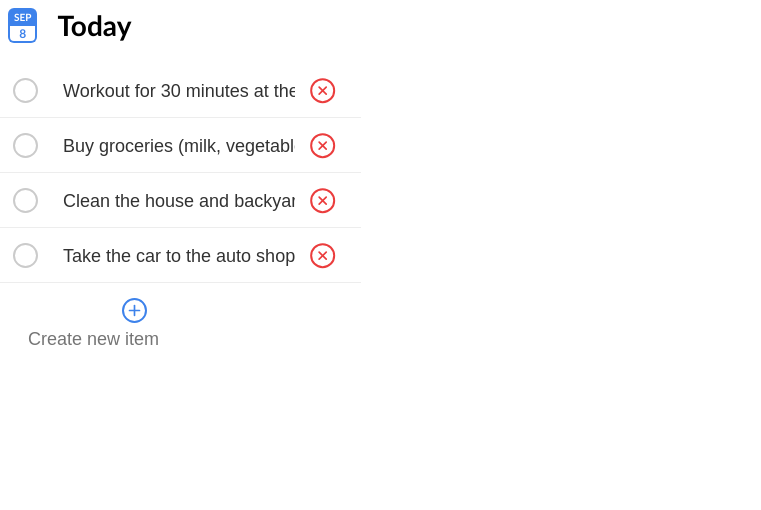
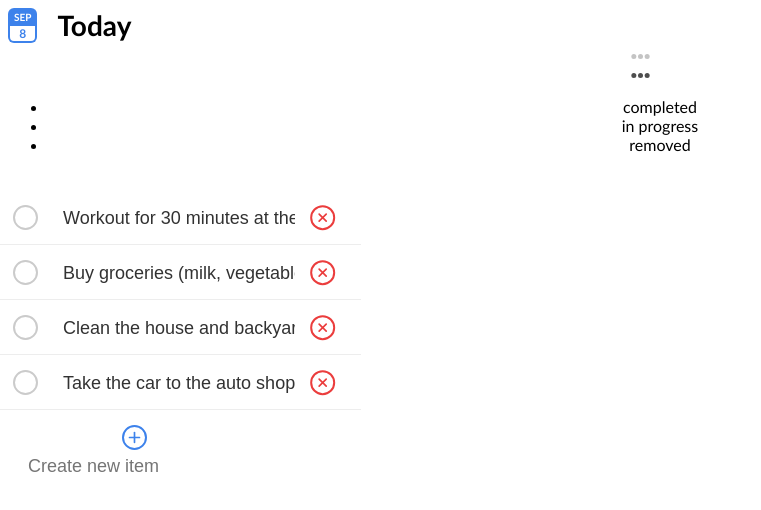
Before and after one commit to siccoo/modern-todo, a React (Create React App) app: page / in a window 1280 px wide. Shown: the top 510 px of the page, without its empty margins (0-761 px from the left). Built offline with nearby package versions, Linux system fonts and the light colour scheme.

Commit message:
updates on some components files

```diff
--- a/src/_variables.scss
+++ b/src/_variables.scss
@@ -1,10 +1,12 @@
 // VARIABLE COLOR
 $iconColor: #3d82eb;
 $whiteColor: #ffffff;
+$blackColor: #000000;
 $grayColor: #B7B7B7;
 $borderBottomColor: #EDEDED;
 $hoverColor: #4E4E4E;
 $boxShadow: #00000026;
 $checkedLabelColor: #323232;
 $inputColor: #323232;
+$footerColor: #505050;
 // ************************
--- a/src/components/ListNavigation/index.tsx
+++ b/src/components/ListNavigation/index.tsx
@@ -52,7 +52,7 @@ const ListNavigation = (
             key={viewsName}
             className={[
               "listnavigation__items__name",
-              (selected == viewsName) && "listnavigation__items__name--selected"
+              (selected === viewsName) && "listnavigation__items__name--selected"
             ].filter(className => Boolean(className)).join(" ")
             }
             onClick={handleListNavigationItemClick}
--- a/src/components/Todo/index.tsx
+++ b/src/components/Todo/index.tsx
@@ -2,6 +2,7 @@ import React from 'react';
 import Calendar from '../Calendar';
 import { TodoState } from '../../interface';
 import List from '../List';
+import ListNavigation from '../ListNavigation';
 
 import { FocusEvent, KeyboardEvent, ChangeEvent, BaseSyntheticEvent } from 'react';
 
@@ -17,6 +18,8 @@ class Todo extends React.Component<{}, TodoState> {
         this.handleListItemEditOnKeyUp = this.handleListItemEditOnKeyUp.bind(this)
         this.handleListItemRemove = this.handleListItemRemove.bind(this)
         this.handleListItemRemovedRestore = this.handleListItemRemovedRestore.bind(this)
+        this.handleListNavigationEllipsisClick = this.handleListNavigationEllipsisClick.bind(this)
+        this.handleListNavigationItemClick = this.handleListNavigationItemClick.bind(this)
         this.handleNewItemInputOnBlur = this.handleNewItemInputOnBlur.bind(this)
         this.handleNewItemInputOnChange = this.handleNewItemInputOnChange.bind(this)
         this.handleNewItemInputOnKeyUp = this.handleNewItemInputOnKeyUp.bind(this)
@@ -160,6 +163,26 @@ class Todo extends React.Component<{}, TodoState> {
         })
     }
 
+    handleListNavigationEllipsisClick(event: BaseSyntheticEvent) {
+        const { open, ...rest } = this.state.views
+        this.setState({
+            views: {
+                open: true,
+                ...rest
+            }
+        })
+    }
+
+    handleListNavigationItemClick(event: BaseSyntheticEvent) {
+        const { viewsName } = event.target.dataset
+        this.setState({
+            views: {
+                open: false,
+                selected: viewsName,
+            }
+        })
+    }
+
     handleNewItemInputOnBlur(event: FocusEvent<HTMLInputElement>) {
         const { newItems } = this.state
         if (!newItems) {
@@ -177,7 +200,7 @@ class Todo extends React.Component<{}, TodoState> {
     handleNewItemInputOnKeyUp(event: KeyboardEvent<HTMLInputElement>) {
         const { newItems } = this.state;
         const { key } = event;
-        const isEnterKeyPressed = key == 'Enter'
+        const isEnterKeyPressed = key === 'Enter'
         if (!newItems || !isEnterKeyPressed) {
             return
         }
@@ -199,6 +222,12 @@ class Todo extends React.Component<{}, TodoState> {
         return (
             <div className='todo'>
                 <Calendar />
+                <ListNavigation
+                    items={items}
+                    views={views}
+                    handleListNavigationEllipsisClick={this.handleListNavigationEllipsisClick}
+                    handleListNavigationItemClick={this.handleListNavigationItemClick}
+                />
                 <List
                     items={items}
                     views={views}
```
Also changed, not shown: src/components/Footer/index.scss (+15 -0 lines), src/components/Footer/index.tsx (+8 -2 lines).
